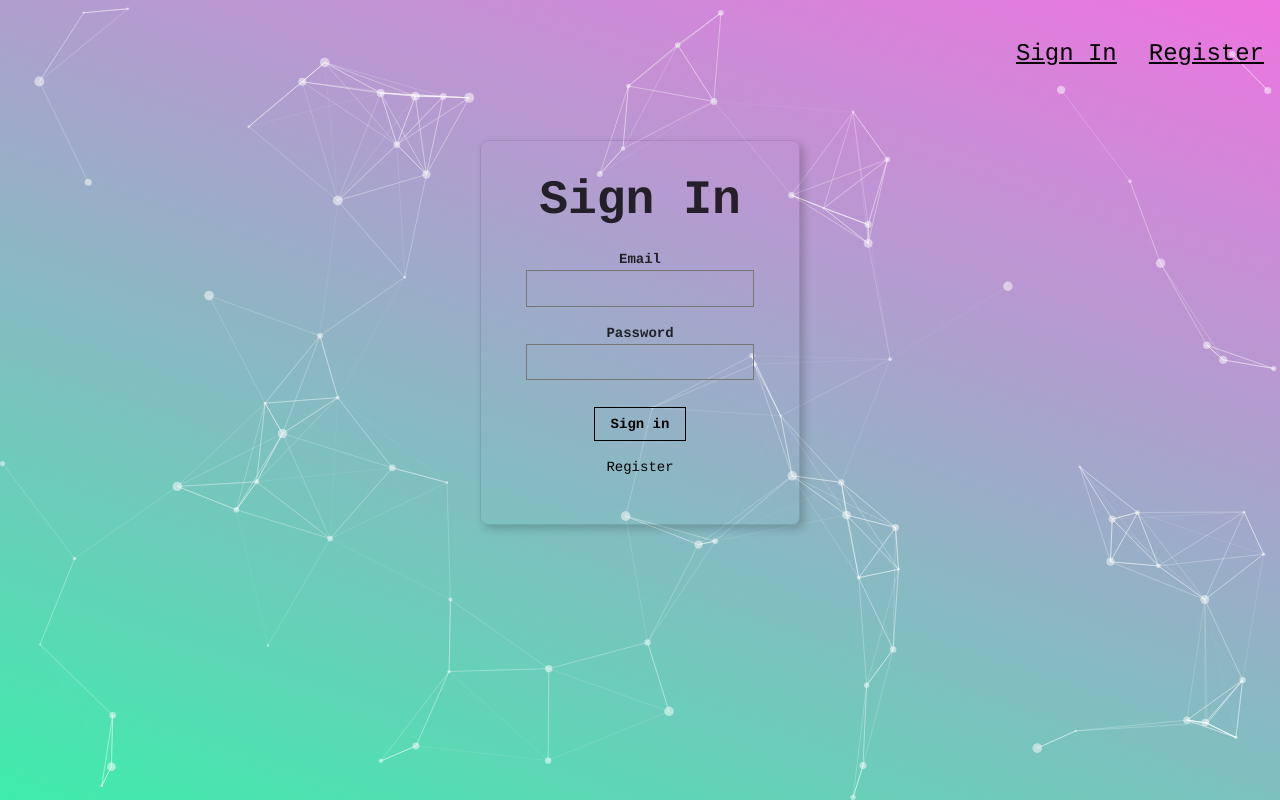
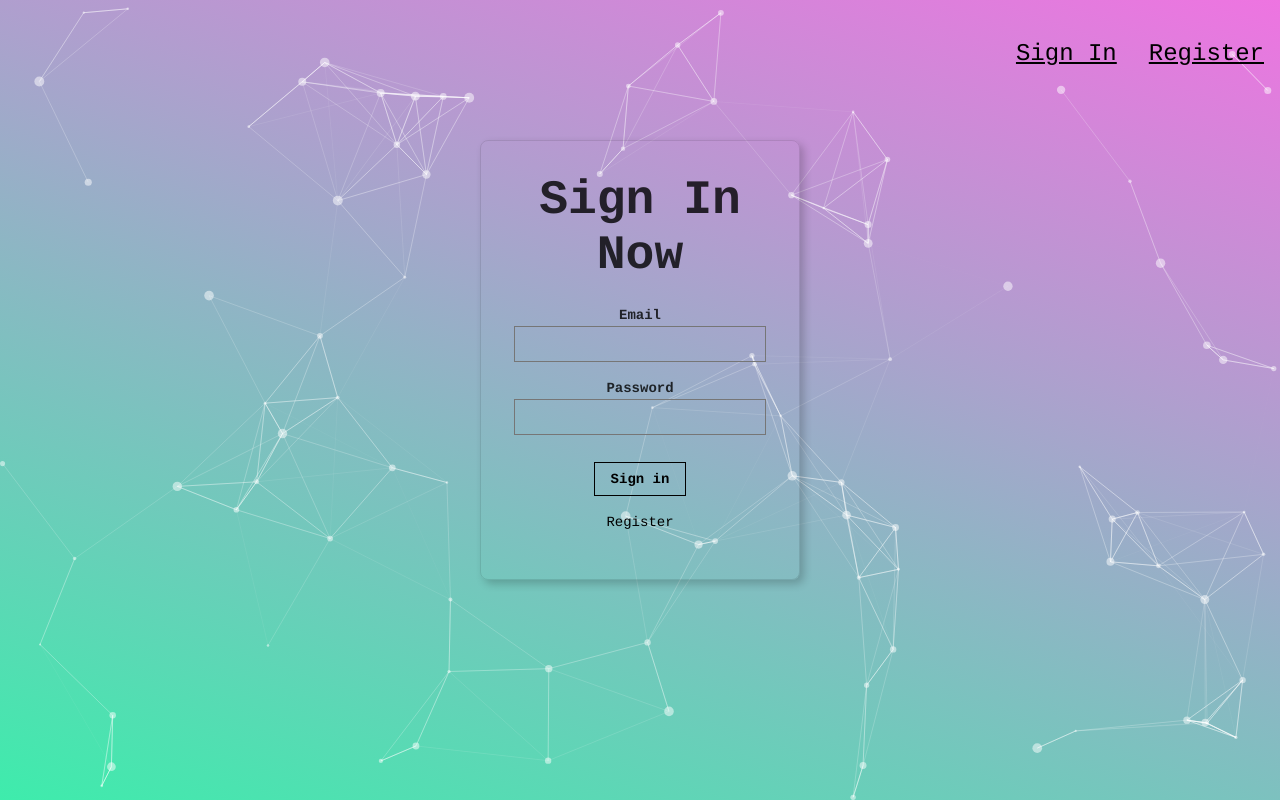
Before and after one commit to andrewsservices/celebrity-finder-frontend, a React (Create React App) app: page / in a window 1280 px wide. Built offline with nearby package versions, Linux system fonts and the light colour scheme.

Commit message:
Added Sign In Now

```diff
--- a/src/Components/SignIn/SignIn.js
+++ b/src/Components/SignIn/SignIn.js
@@ -43,7 +43,7 @@
                 <main className="pa4 black-80">
                 <div className="measure">
                     <fieldset id="sign_up" className="ba b--transparent ph0 mh0">
-                    <legend className="f1 fw6 ph0 mh0">Sign In</legend>
+                    <legend className="f1 fw6 ph0 mh0">Sign In Now</legend>
                     <div className="mt3">
                         <label className="db fw6 lh-copy f6" htmlFor="email-address">Email</label>
                         <input
```
